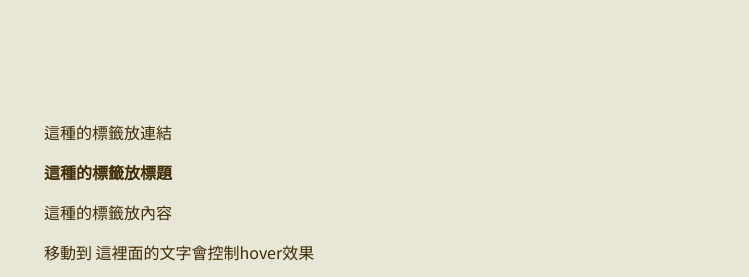
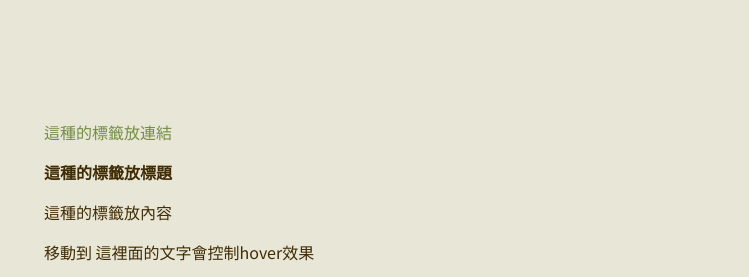
Before and after one commit to yuliuuu66/Agricultural-and-Bioresources-Sciences, a plain HTML site: page index.html in a window 1280 px wide. Shown: the top 277 px of the page, 252-1001 px from the left. Drawn offline with Linux system fonts and the light colour scheme.

Commit message:
Update global.css

```diff
--- a/global.css
+++ b/global.css
@@ -13,7 +13,7 @@
 a {
     text-align: center;
     text-decoration: none;
-    color: var(--Text-Color);
+    color: var(--Secondary-Color);
 }
 
 button {
```
